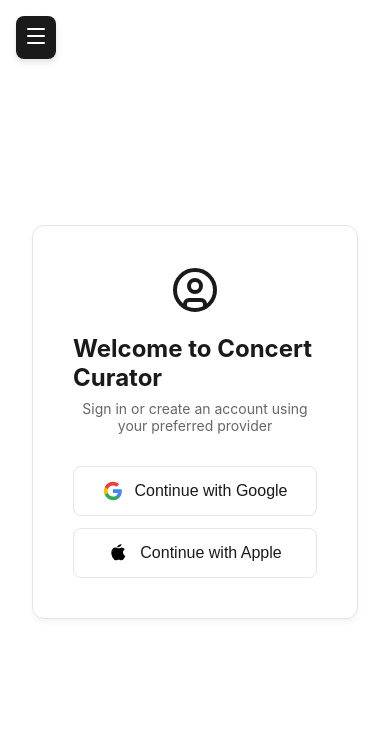
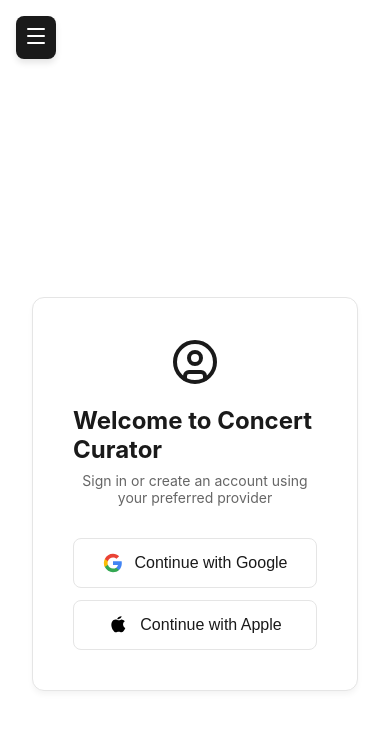
Before and after one commit to christinamorgan2-ai/ConcertCurator, a React (Vite) app: page /login in a window 390 px wide. Shown: the top 730 px of the page. Built offline with nearby package versions, Linux system fonts and the light colour scheme.

Commit message:
Fix CSS header clipping behind hamburger menu

```diff
--- a/src/index.css
+++ b/src/index.css
@@ -123,10 +123,7 @@ a:hover {
 @media (max-width: 768px) {
   .content-area {
     margin-left: 0;
-  }
-
-  .dashboard-container {
-     padding-top: 4rem; /* Dropdown for the mobile toggle header */
+    padding-top: 4.5rem;
   }
 
   .sidebar-nav {
```
